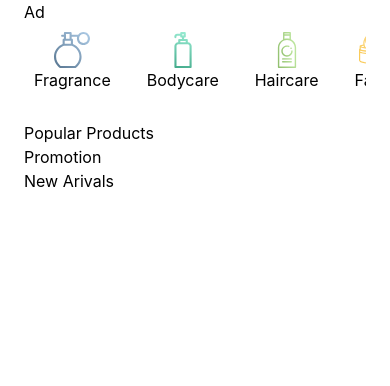
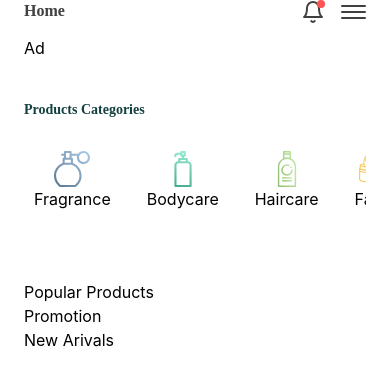
Before and after one commit to dnlkrm509/E-Commerce-sample, a React (Create React App) app: page /home in a window 390 px wide. Shown: the top 386 px of the page. Built offline with nearby package versions, Linux system fonts and the light colour scheme.

Commit message:
add navbar in home and a bit styling in home

```diff
--- a/src/components/Home/Home.js
+++ b/src/components/Home/Home.js
@@ -1,9 +1,11 @@
 import React from 'react';
+import Nav from '../Nav/Nav';
 import ProductsCategories from './ProductsCategories';
 
 const Home = () => {
     return (
         <div className='felx flex-col justify-between w-full px-[1.5rem]'>
+            <Nav title='Home' />
             Ad
             <ProductsCategories />
             <p>Popular Products</p>
--- a/src/components/Home/ProductsCategories.js
+++ b/src/components/Home/ProductsCategories.js
@@ -4,7 +4,8 @@ import ProductsCategoriesItem from "./ProductCategoriesItem";
 
 const ProductsCategories = () => {
     return (
-        <div className="overflow-x-hidden">
+        <div className="overflow-x-hidden mb-[40px]">
+            <h4 className="text-[#144040] text-[14px] font-bold leading-[19px] not-italic w-[141px] h-[19px] mb-[24px] mt-[40px] font-[Manrope]">Products Categories</h4>
             <ul className="flex gap-[16px] overflow-x-auto">
             {productsCategories.map((productCategories) => (
                 <ProductsCategoriesItem
--- /dev/null
+++ b/src/components/Nav/Nav.js
@@ -0,0 +1,40 @@
+import React, { useState } from "react";
+import { Link } from "react-router-dom";
+import notifiedDotSecondary from '../../assets/icons/notified-dot-secondary.svg';
+import classes from './Nav.module.css';
+
+const Nav = (props) => {
+    const [isShow, setIsShow] = useState(false);
+
+    const isShowHandler = () => {
+        setIsShow((prevState) => !prevState);
+    };
+
+    return (
+        <header className="flex w-full pb-[0.75rem]">
+            <span className="text-[1rem] text-[#414040] font-bold not-italic w-[40px] h-[21px] leading-[21px] font-[DM-Sans]">
+                {props.title}
+            </span>
+            <div className={`flex gap-[1rem] ml-auto text-right`}>
+                <img src={notifiedDotSecondary} />
+                <div className={`${classes.links} my-auto hidden md:inline lg:inline ${isShow ? classes.active : ''}`}>
+                    <nav>
+                        <ul className={`flex gap-[1rem] ${isShow ? 'flex-col' : ''}`}>
+                            <li><Link to='/home'>Home</Link></li>
+                            <li><Link to='whishlist'>Whishlist</Link></li>
+                            <li><Link to='/cart'>Cart</Link></li>
+                            <li><Link>Profile</Link></li>
+                        </ul>
+                    </nav>
+                </div>
+                <div className={`my-auto cursor-pointer z-10 inline md:hidden lg:hidden ${isShow ? classes.active : ''}`} onClick={isShowHandler}>
+                    <div className={classes.top}></div>
+                    <div className={classes.middle}></div>
+                    <div className={classes.bottom}></div>
+                </div>
+            </div>
+        </header>
+    )
+};
+
+export default Nav;
--- /dev/null
+++ b/src/components/Nav/Nav.module.css
@@ -0,0 +1,44 @@
+.active.links {
+    position: fixed;
+    top: 0;
+    right: 0;
+    display: inline;
+    z-index: 1;
+    background-color: #fff;
+    width: 100%;
+    height: 100%;
+    padding-top: 50%;
+    transform: translateY(-10rem);
+}
+
+.active.links li {
+    text-align: center;
+
+}
+
+.top,
+.middle,
+.bottom {
+    width: 25px;
+    height: 2px;
+    margin-bottom: 4px;
+    background-color: #414040;
+    border-radius: 8px;
+    transition: 0.5s;
+}
+
+.bottom {
+    margin-bottom: 0;
+}
+
+.active .top {
+    transform: translateY(6px) translateX(0) rotate(45deg);
+}
+
+.active .middle {
+    opacity: 0;
+}
+
+.active .bottom {
+    transform: translateY(-6px) translateX(0) rotate(-45deg);
+}
```
